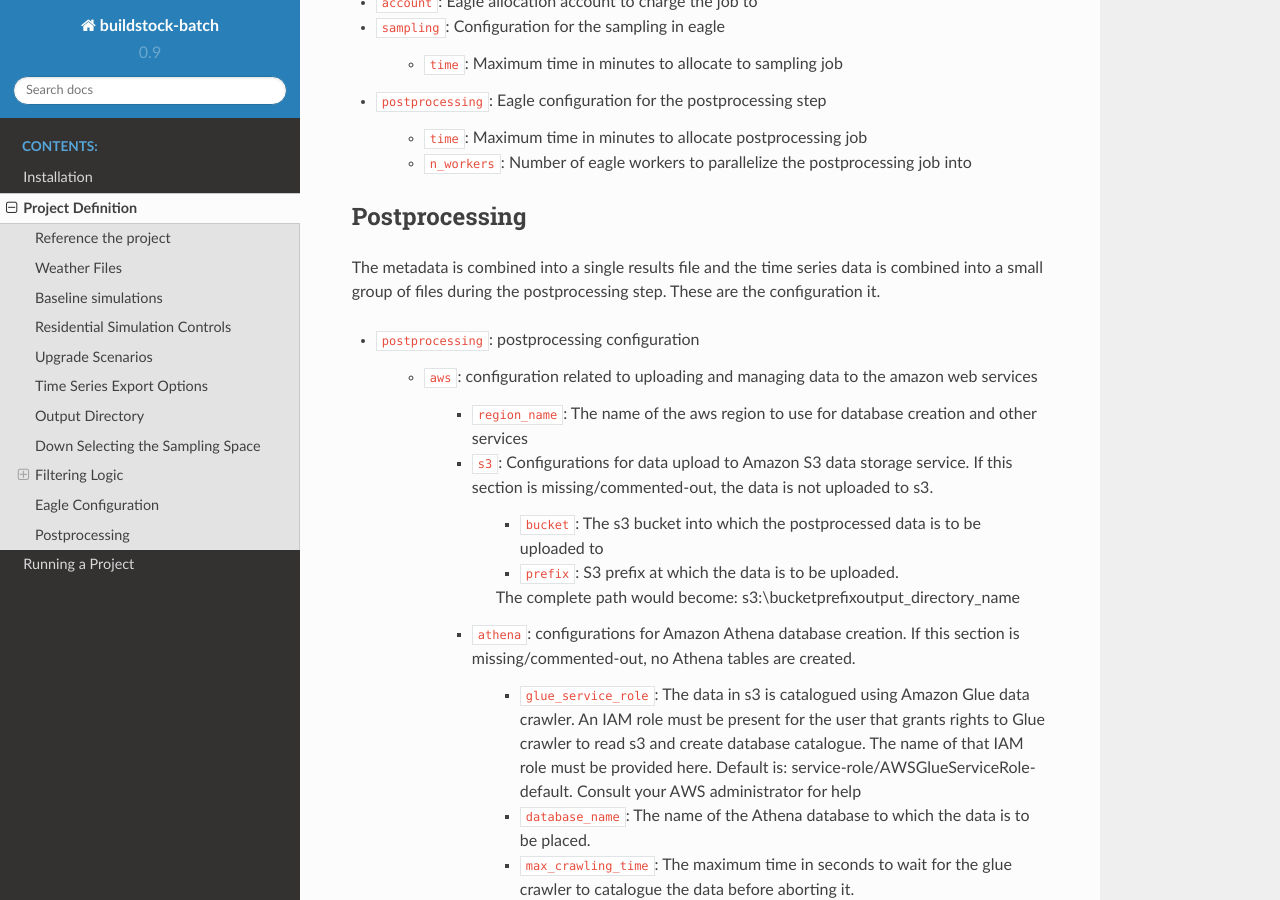
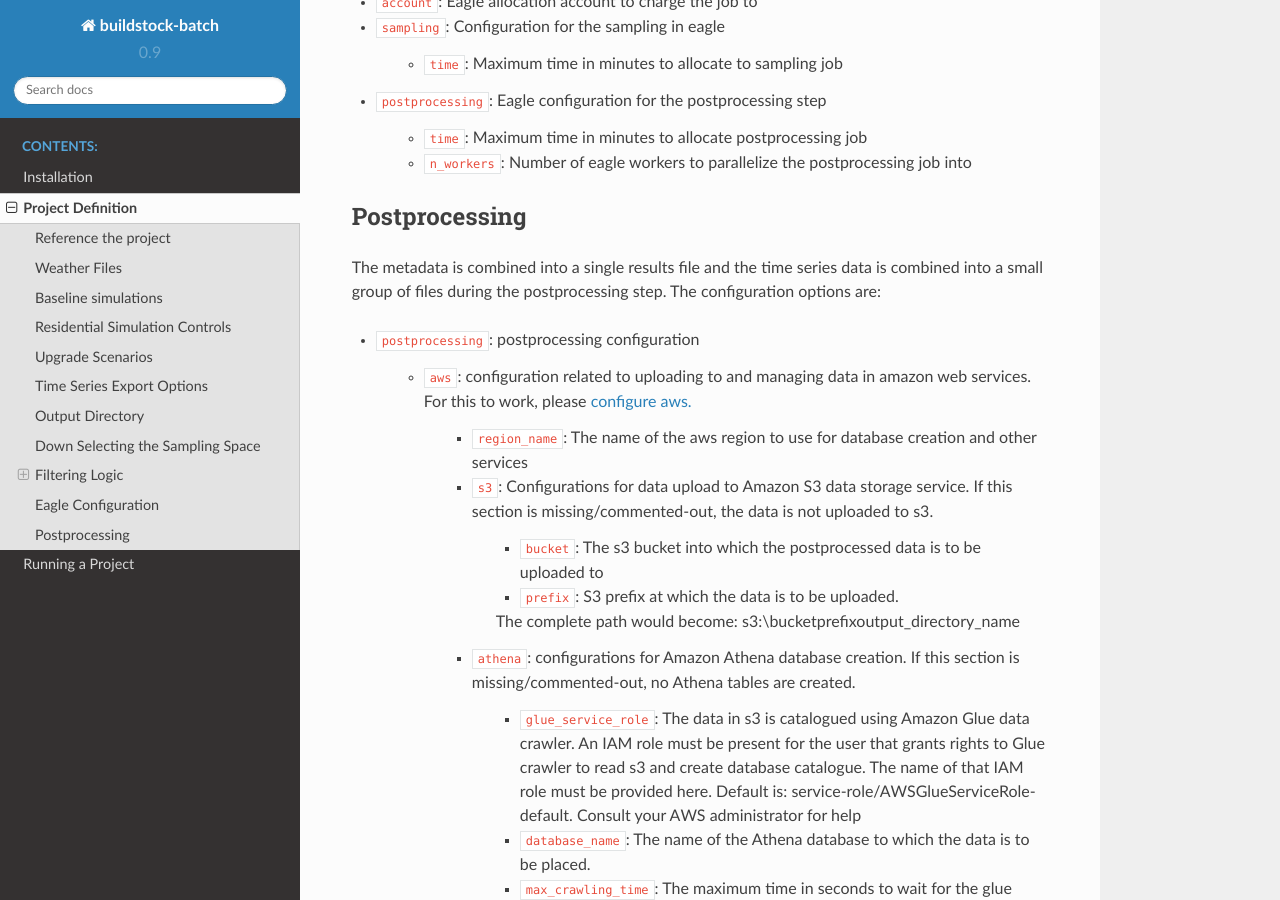
Before and after one commit to NREL/buildstockbatch, a Sphinx documentation site: the page built from docs/project_defn.rst, in a window 1280 px wide and 900 px high, scrolled down 4985 px. Built offline with Sphinx 7.4.7 and the Read the Docs theme 2.0.0, drawn with Linux system fonts in a browser that asks for light colours.

Commit message:
Documentation update: link to AWS configuration added

```diff
--- a/docs/project_defn.rst
+++ b/docs/project_defn.rst
@@ -219,11 +219,12 @@ Under the ``eagle`` key is a list of configuration for running the batch job on
 Postprocessing
 ~~~~~~~~~~~~~~
 The metadata is combined into a single results file and the time series data is combined into a small group of files
-during the postprocessing step. These are the configuration it.
+during the postprocessing step. The configuration options are:
 
 *  ``postprocessing``: postprocessing configuration
 
-    *  ``aws``: configuration related to uploading and managing data to the amazon web services
+    *  ``aws``: configuration related to uploading to and managing data in amazon web services. For this to work, please
+       `configure aws. <https://boto3.amazonaws.com/v1/documentation/api/latest/guide/quickstart.html#configuration>`_
 
         *  ``region_name``: The name of the aws region to use for database creation and other services
         *  ``s3``: Configurations for data upload to Amazon S3 data storage service. If this section is
```
